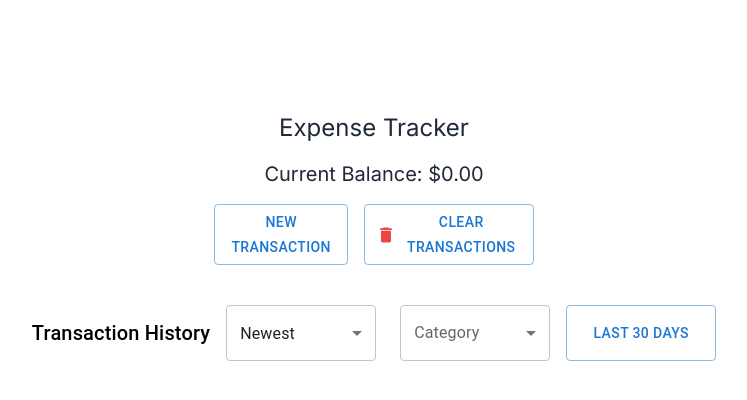
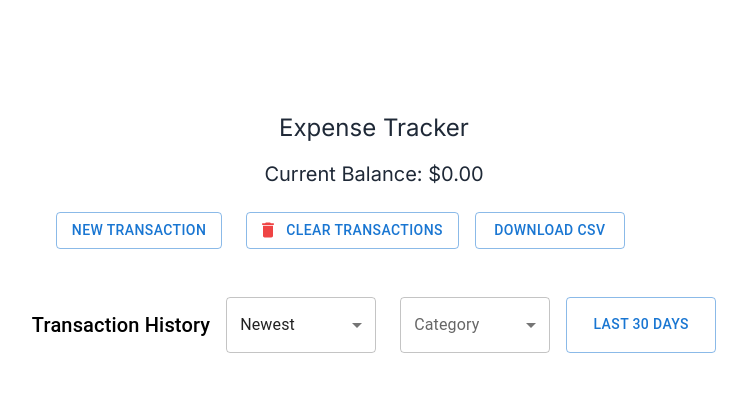
Before and after one commit to NabilKhattab37/Spending-Tracker, a Next.js app: page /Dashboard in a window 1280 px wide. Shown: the top 400 px of the page, without its empty margins (266-1013 px from the left). Built offline with nearby package versions, Linux system fonts and the light colour scheme.

Commit message:
Added Download csv

```diff
--- a/package.json
+++ b/package.json
@@ -20,6 +20,7 @@
     "eslint": "8.50.0",
     "eslint-config-next": "13.5.2",
     "next": "13.5.2",
+    "papaparse": "^5.4.1",
     "postcss": "8.4.30",
     "prop-types": "^15.8.1",
     "react": "18.2.0",
--- a/src/app/(Pages)/Dashboard/Budget.js
+++ b/src/app/(Pages)/Dashboard/Budget.js
@@ -1,50 +1,47 @@
 'use client'
 import React, {useEffect, useState} from 'react';
-import {Box, Button, IconButton, InputLabel, Modal, TextField, Typography} from "@mui/material";
+import {Box, Button, IconButton, InputLabel, Modal, TextField, Typography} from '@mui/material';
 import CloseIcon from '@mui/icons-material/Close';
 import DeleteIcon from '@mui/icons-material/Delete';
 import Select from '@mui/material/Select';
 import MenuItem from '@mui/material/MenuItem';
 import FormControl from '@mui/material/FormControl';
+import Papa from 'papaparse';
 
 function TransactionHistory({transactions, onDeleteTransaction}) {
-    const [sortOrder, setSortOrder] = useState('desc'); // Default to descending order
-    const [selectedCategory, setSelectedCategory] = useState(''); // Default to showing all categories
-    const [showLast30Days, setShowLast30Days] = useState(false); // Default to false
+    const [sortOrder, setSortOrder] = useState('desc');
+    const [selectedCategory, setSelectedCategory] = useState('');
+    const [showLast30Days, setShowLast30Days] = useState(false);
 
-    // Filter transactions based on selectedCategory and showLast30Days
     const filteredTransactions = transactions.filter((transaction) => {
         const dateA = new Date(transaction.date);
         const dateB = new Date();
 
-        // Check if the transaction's category matches the selectedCategory
         const categoryMatch = selectedCategory === '' || transaction.category === selectedCategory;
-
-        // Check if the transaction is within the last 30 days
         const last30Days = showLast30Days ? dateB - dateA <= 30 * 24 * 60 * 60 * 1000 : true;
 
         return categoryMatch && last30Days;
     });
 
-    // Sort filtered transactions based on the chosen sort order
     const sortedTransactions = [...filteredTransactions].sort((a, b) => {
         const dateA = new Date(a.date);
         const dateB = new Date(b.date);
 
         if (sortOrder === 'asc') {
-            return dateA - dateB; // Ascending order
+            return dateA - dateB;
         } else {
-            return dateB - dateA; // Descending order
+            return dateB - dateA;
         }
     });
 
-    // Get unique category options
     const categories = Array.from(new Set(transactions.map((transaction) => transaction.category)));
 
     return (
         <div className="mt-4">
             <div className="flex mb-4">
-                <Typography className="place-self-center" variant="h6">Transaction History</Typography>
+                <Typography className="place-self-center" variant="h6">
+                    Transaction History
+                </Typography>
                 <div className="flex space-x-4 ms-2">
                     <FormControl sx={{m: 1, minWidth: 150}}>
                         <Select
@@ -93,11 +90,7 @@ function TransactionHistory({transactions, onDeleteTransaction}) {
             </div>
             <ul className="list-disc mt-4">
                 {sortedTransactions.map((transaction, index) => (
-                    <li
-                        key={index}
-                        className="mb-4 p-4 border rounded-lg flex justify-between items-center"
-                    >
-                        {/* Transaction details rendering */}
+                    <li key={index} className="mb-4 p-4 border rounded-lg flex justify-between items-center">
                         <div>
                             <p className="text-lg font-semibold">Name: {transaction.name}</p>
                             <p className="text-gray-500">Category: {transaction.category}</p>
@@ -106,9 +99,7 @@ function TransactionHistory({transactions, onDeleteTransaction}) {
                         <div>
                             <p
                                 className={`text-xl ${
-                                    transaction.type === 'Revenue'
-                                        ? 'text-green-500'
-                                        : 'text-red-500'
+                                    transaction.type === 'Revenue' ? 'text-green-500' : 'text-red-500'
                                 }`}
                             >
                                 {transaction.type === 'Revenue' ? `+ $${transaction.value}` : `- $${transaction.value}`}
@@ -131,7 +122,6 @@ function TransactionHistory({transactions, onDeleteTransaction}) {
     );
 }
 
-
 function Budget() {
     const isClient = typeof window !== 'undefined';
 
@@ -149,6 +139,8 @@ function Budget() {
         date: '',
         name: '',
     });
+
+
 
     const [revenue, setRevenue] = useState(0);
     const [expenses, setExpenses] = useState(0);
@@ -278,6 +270,69 @@ function Budget() {
         }
     };
 
+    const handleCSV = (event, action) => {
+        if (action === 'upload') {
+            const file = event.target.files[0];
+
+            if (file) {
+                const reader = new FileReader();
+
+                reader.onload = (e) => {
+                    const fileContent = e.target.result;
+
+                    // Parse the CSV data using PapaParse
+                    Papa.parse(fileContent, {
+                        header: true, // Assumes the first row contains headers
+                        dynamicTyping: true, // Automatically convert numeric values
+                        complete: (results) => {
+                            // Extract the parsed data from the results object
+                            const parsedData = results.data;
+
+                            // Update the transactions state with the parsed data
+                            setTransactions(parsedData);
+                        },
+                        error: (error) => {
+                            console.error('CSV parsing error:', error.message);
+                        },
+                    });
+                };
+
+                reader.readAsText(file);
+            }
+        } else if (action === 'download') {
+            // Convert the transaction history to CSV format
+            const csvData = transactions.map((transaction) => ({
+                Name: transaction.name,
+                Category: transaction.category,
+                Date: transaction.date,
+                Type: transaction.type,
+                Value: transaction.value,
+            }));
+
+            // Convert the data to CSV format using papaparse
+            const csvContent = Papa.unparse(csvData);
+
+            // Create a Blob with the CSV data
+            const blob = new Blob([csvContent], {type: 'text/csv'});
+
+            // Create a temporary URL to the Blob
+            const url = window.URL.createObjectURL(blob);
+
+            // Create a temporary anchor element for the download
+            const a = document.createElement('a');
+            a.href = url;
+            a.download = 'transaction_history.csv';
+
+            // Trigger the click event on the anchor element to start the download
+            a.click();
+
+            // Clean up by revoking the URL and removing the anchor element
+            window.URL.revokeObjectURL(url);
+            a.remove();
+        }
+    };
+
+
     const handleDeleteTransaction = (indexToDelete) => {
         // Remove the transaction at the specified index
         const updatedTransactions = [...transactions];
@@ -321,10 +376,26 @@ function Budget() {
             <div className="bg-white dark:bg-gray-800 h-auto p-4 rounded-xl justify-center text-center">
                 <h1 className="text-2xl mb-4 text-gray-800 dark:text-white">Expense Tracker</h1>
                 <h2 className="text-xl mb-4 text-gray-800 dark:text-white">Current Balance: ${currentBudget}</h2>
-                <form onSubmit={handleBudgetSubmit} className="max-w-xs mx-auto flex space-x-4">
-                    <Button onClick={handleOpen} variant="outlined" className="me-4 mt-4">New Transaction</Button>
-                    <Button onClick={handleClearTransactions} startIcon={<DeleteIcon className="text-red-500"/>}
-                            variant="outlined" className="mt-4"><span>Clear Transactions</span></Button>
+                <form onSubmit={handleBudgetSubmit} className="mx-auto flex space-x-4">
+                    <FormControl sx={{m: 1, minWidth: 150}}>
+                        <Button onClick={handleOpen} variant="outlined">
+                            New Transaction
+                        </Button>
+                    </FormControl>
+                    <FormControl sx={{m: 1, minWidth: 150}}>
+                        <Button
+                            onClick={handleClearTransactions}
+                            startIcon={<DeleteIcon className="text-red-500"/>}
+                            variant="outlined"
+                        >
+                            <span>Clear Transactions</span>
+                        </Button>
+                    </FormControl>
+                    <FormControl sx={{m: 1, minWidth: 150}}>
+                        <Button variant="outlined" onClick={(e) => handleCSV(e, 'download')}>
+                            Download CSV
+                        </Button>
+                    </FormControl>
                     <Modal
                         open={open}
                         onClose={handleClose}
```
Also changed, not shown: 1 other file (tests, documents, lock files or other folders).
